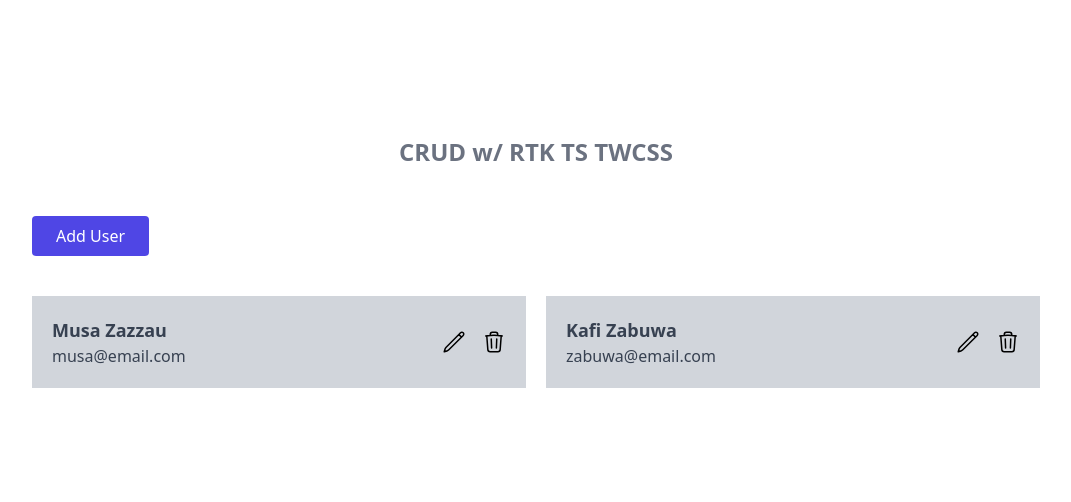
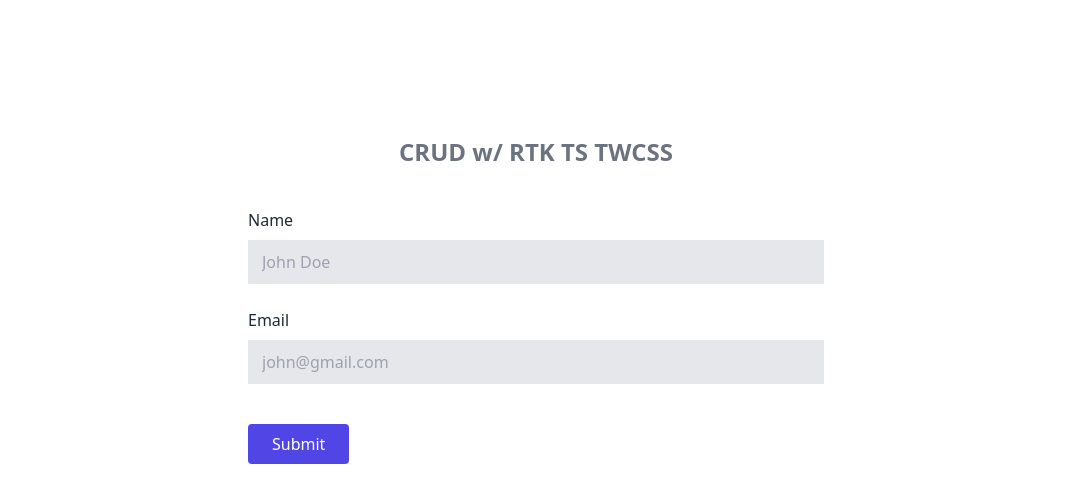
Before and after one commit to kabirbapson/crud-ops, a React (Create React App) app: page /add-user in a window 1280 px wide. Shown: the top 502 px of the page, without its empty margins (104-1175 px from the left). Built offline with nearby package versions, Linux system fonts and the light colour scheme.

Commit message:
first init

```diff
--- a/package.json
+++ b/package.json
@@ -12,6 +12,7 @@
     "@types/react-dom": "^18.0.9",
     "react": "^18.2.0",
     "react-dom": "^18.2.0",
+    "react-router-dom": "6",
     "react-scripts": "^5.0.1",
     "typescript": "^4.9.4",
     "web-vitals": "^2.1.4"
--- a/src/App.tsx
+++ b/src/App.tsx
@@ -1,4 +1,7 @@
 import React from "react";
+import { Route, Routes } from "react-router-dom";
+import AddUser from "./features/users/AddUser";
+import EditUser from "./features/users/EditUser";
 import UserList from "./features/users/UserList";
 
 function App() {
@@ -6,8 +9,12 @@ function App() {
     <div className=" container mx-auto px-2 max-w-5xl pt-10 md:pt-32">
       <h1 className="text-center font-bold text-2xl text-gray-500 my-2">
         CRUD w/ RTK TS TWCSS
-     </h1>
-      <UserList />
+      </h1>
+      <Routes>
+        <Route path="/" element={<UserList />} />
+        <Route path="/add-user" element={<AddUser />} />
+        <Route path="/edit-user/:id" element={<EditUser />} />
+      </Routes>
     </div>
   );
 }
--- /dev/null
+++ b/src/components/TextField.tsx
@@ -0,0 +1,23 @@
+import React from "react";
+
+interface textProps {
+  label: string;
+  inputProps?: any;
+  onChange?:  any;
+  value?: string;
+}
+const TextField = ({ label, inputProps, onChange, value }: textProps) => {
+  return (
+    <div className="flex flex-col">
+      <label className="mb-2 text-base text-gray-800 ">{label}</label>
+      <input
+        className="bg-gray-200 py-2 px-3 border-2 outline-none"
+        {...inputProps}
+        onChange={onChange}
+        value={value}
+      />
+    </div>
+  );
+};
+
+export default TextField;
--- /dev/null
+++ b/src/features/users/AddUser.tsx
@@ -0,0 +1,46 @@
+import React from "react";
+import { useNavigate } from "react-router-dom";
+import Button from "../../components/Button";
+import TextField from "../../components/TextField";
+
+const AddUser = () => {
+  const navigate = useNavigate()
+  const [values, setValues] = React.useState({
+    name: "",
+    email: "",
+  });
+
+  return (
+    <div className="mt-10 max-w-xl mx-auto">
+      <TextField
+        onChange={(e: React.ChangeEvent<HTMLInputElement>) =>
+          setValues({ ...values, name: e.target.value })
+        }
+        value={values.name}
+        label="Name"
+        inputProps={{ type: "text", placeholder: "John Doe" }}
+      />
+      <br />
+      <TextField
+        onChange={(e: React.ChangeEvent<HTMLInputElement>) =>
+          setValues({ ...values, email: e.target.value })
+        }
+        label="Email"
+        value={values.email}
+        inputProps={{ type: "email", placeholder: "john@gmail.com" }}
+      />
+
+      <Button onClick={() => {
+        console.log(values)
+        setValues({
+          name: "",
+          email: "",
+        })
+        navigate('/')
+      }
+      }>Submit</Button>
+    </div>
+  );
+};
+// :React.ChangeEvent<HTMLInputElement>
+export default AddUser;
--- /dev/null
+++ b/src/features/users/EditUser.tsx
@@ -0,0 +1,9 @@
+import React from 'react'
+
+const EditUser = () => {
+  return (
+    <div>EditUser</div>
+  )
+}
+
+export default EditUser
--- a/src/features/users/UserList.tsx
+++ b/src/features/users/UserList.tsx
@@ -1,4 +1,5 @@
 import React from "react";
+import { Link } from "react-router-dom";
 import Button from "../../components/Button";
 
 const UserList = () => {
@@ -17,6 +18,7 @@ const UserList = () => {
           <span className="font-normal text-gray-700 "> {user.email} </span>
         </div>
         <div className="flex  gap-4 ">
+          <Link to={ `edit-user/${user.id}`}>
           <button>
             <svg
               xmlns="http://www.w3.org/2000/svg"
@@ -32,7 +34,9 @@ const UserList = () => {
                 d="M16.862 4.487l1.687-1.688a1.875 1.875 0 112.652 2.652L6.832 19.82a4.5 4.5 0 01-1.897 1.13l-2.685.8.8-2.685a4.5 4.5 0 011.13-1.897L16.863 4.487zm0 0L19.5 7.125"
               />
             </svg>
-          </button>
+            </button>
+          </Link>
+          <Link to={ `delete-user/${user.id}`}>
           <button>
             <svg
               xmlns="http://www.w3.org/2000/svg"
@@ -48,13 +52,16 @@ const UserList = () => {
                 d="M14.74 9l-.346 9m-4.788 0L9.26 9m9.968-3.21c.342.052.682.107 1.022.166m-1.022-.165L18.16 19.673a2.25 2.25 0 01-2.244 2.077H8.084a2.25 2.25 0 01-2.244-2.077L4.772 5.79m14.456 0a48.108 48.108 0 00-3.478-.397m-12 .562c.34-.059.68-.114 1.022-.165m0 0a48.11 48.11 0 013.478-.397m7.5 0v-.916c0-1.18-.91-2.164-2.09-2.201a51.964 51.964 0 00-3.32 0c-1.18.037-2.09 1.022-2.09 2.201v.916m7.5 0a48.667 48.667 0 00-7.5 0"
               />
             </svg>
-          </button>
+            </button>
+            </Link>
         </div>
       </div>
     ));
   return (
     <div>
-      <Button  onClick={()=> console.log('ddfd')} >Add User</Button>
+      <Link to={"add-user"}>
+        <Button>Add User</Button>
+      </Link>
       <div className="grid gap-5 md:grid-cols-2 ">
         {users.length ? (
           renderUsers()
--- a/src/index.tsx
+++ b/src/index.tsx
@@ -1,15 +1,18 @@
-import React from 'react';
-import ReactDOM from 'react-dom/client';
-import './index.css';
-import App from './App';
-import reportWebVitals from './reportWebVitals';
+import React from "react";
+import ReactDOM from "react-dom/client";
+import "./index.css";
+import App from "./App";
+import reportWebVitals from "./reportWebVitals";
+import { BrowserRouter } from "react-router-dom";
 
 const root = ReactDOM.createRoot(
-  document.getElementById('root') as HTMLElement
+  document.getElementById("root") as HTMLElement
 );
 root.render(
   <React.StrictMode>
-    <App />
+    <BrowserRouter>
+      <App />
+    </BrowserRouter>
   </React.StrictMode>
 );
 
```
Also changed, not shown: 1 other file (tests, documents, lock files or other folders).
